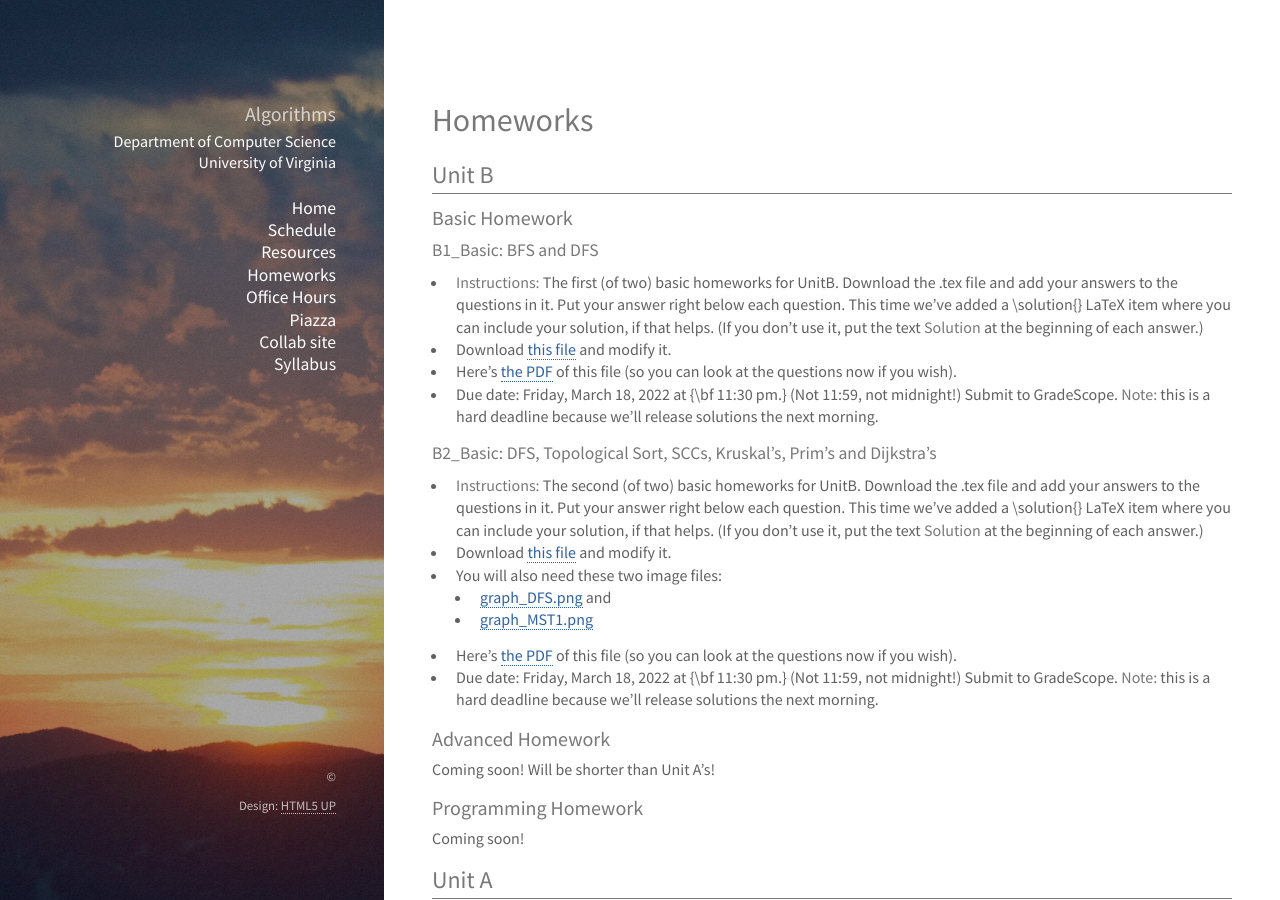
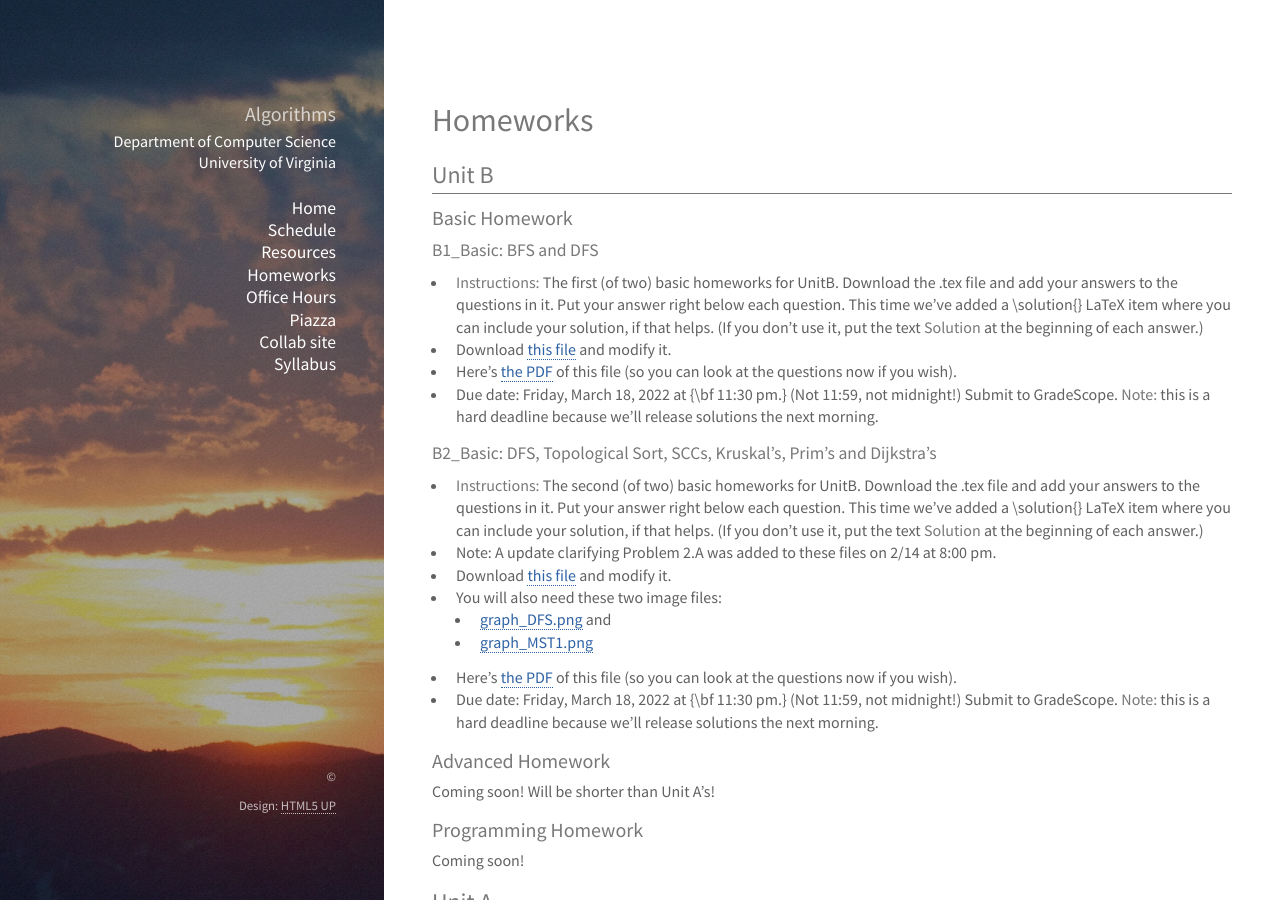
Before and after one commit to uva-cs/cs4102-s22, a Jekyll site: the page built from homework/index.md, in a window 1280 px wide and 900 px high. Built offline with Jekyll 4.4.1, drawn with Linux system fonts in a browser that asks for light colours; nearby versions of some CDN libraries; library files that are not in the unit come from our copies.

Commit message:
clarification to Unit B Basic Problem 2.A

```diff
--- a/homework/index.md
+++ b/homework/index.md
@@ -19,6 +19,7 @@ title: Schedule - CS4102 Algorithms - Spring 2022
 #### B2_Basic: DFS, Topological Sort, SCCs, Kruskal's, Prim's and Dijkstra's
 
 * **Instructions:** The second (of two) basic homeworks for UnitB. Download the .tex file and add your answers to the questions in it. Put your answer right below each question. This time we've added a \solution{} LaTeX item where you can include your solution, if that helps. (If you don't use it, put the text **Solution** at the beginning of each answer.)
+* Note: A update clarifying Problem 2.A was added to these files on 2/14 at 8:00 pm.
 * Download [this file](../unitb/basic/latex/cs4102_b-basic2.tex) and modify it.
 * You will also need these two image files:
     * [graph_DFS.png](../unitb/basic/latex/graph_DFS.png) and
```
Also changed, not shown: 2 other files.
